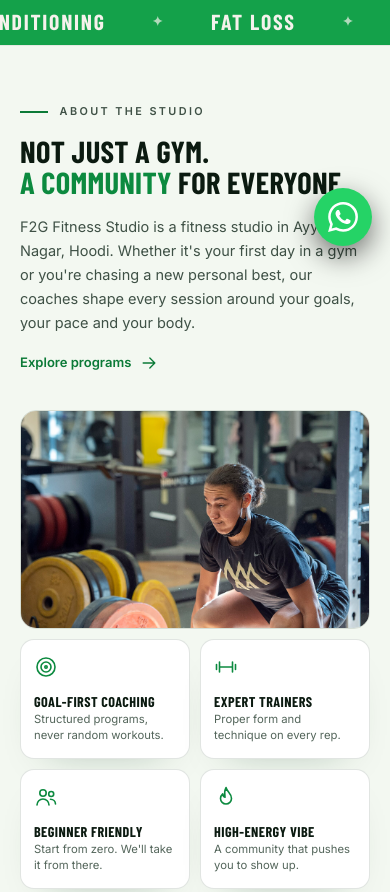
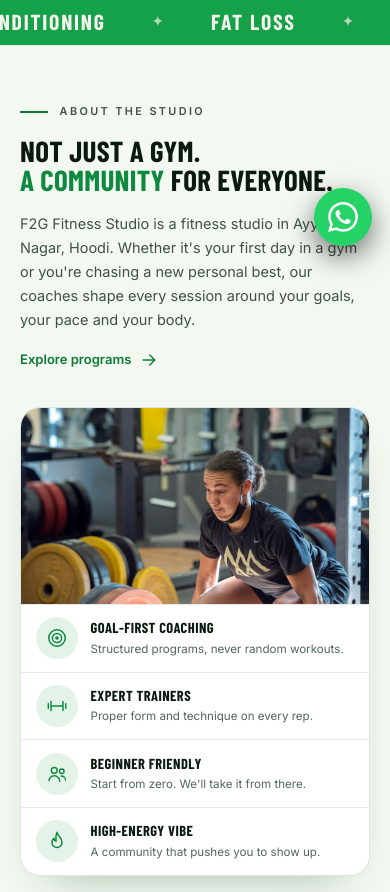
Before and after one commit to vouchiq01/f2g-fitness-studio, a plain HTML site: page index.html in a window 390 px wide. Shown: the part 580-1472 px from the top of the page. Drawn offline with nearby package versions, Linux system fonts and the light colour scheme; a web font is replaced by a local one.

Commit message:
Phone-only redesign of About highlights card

```diff
--- a/styles.css
+++ b/styles.css
@@ -418,3 +418,15 @@ footer{border-top:1px solid var(--line);color:var(--muted);font-size:.88rem;back
   .pcard:not(.feature):not(.wide) h3{font-size:1.15rem}
   .pcard:not(.feature):not(.wide) p{font-size:.78rem;line-height:1.4}
 }
+
+/* phone-only redesign of the About highlights: one card, compact icon rows */
+@media(max-width:700px){
+  .why{display:block;background:#fff;border:1px solid rgba(10,45,22,.12);border-radius:20px;overflow:hidden;box-shadow:0 22px 44px -30px rgba(10,60,25,.45)}
+  .about-photo{border:0;border-radius:0;aspect-ratio:16/9;box-shadow:none}
+  .why-item,.light .why-item{display:grid;grid-template-columns:42px 1fr;column-gap:.9rem;align-items:center;background:transparent;border:0;border-top:1px solid rgba(10,45,22,.1);border-radius:0;padding:.85rem 1rem;box-shadow:none}
+  .why-item:hover{transform:none}
+  .why-item .ic.lg{grid-row:1/3;width:42px;height:42px;padding:10px;border-radius:50%;background:#e4f3e8;color:#0c8a3f}
+  .why-item h4{margin:0;font-size:1rem;line-height:1.15}
+  .why-item p{margin:.1rem 0 0;font-size:.8rem;line-height:1.35;color:#53655a}
+  .about-text h2{font-size:2rem}
+}
```
